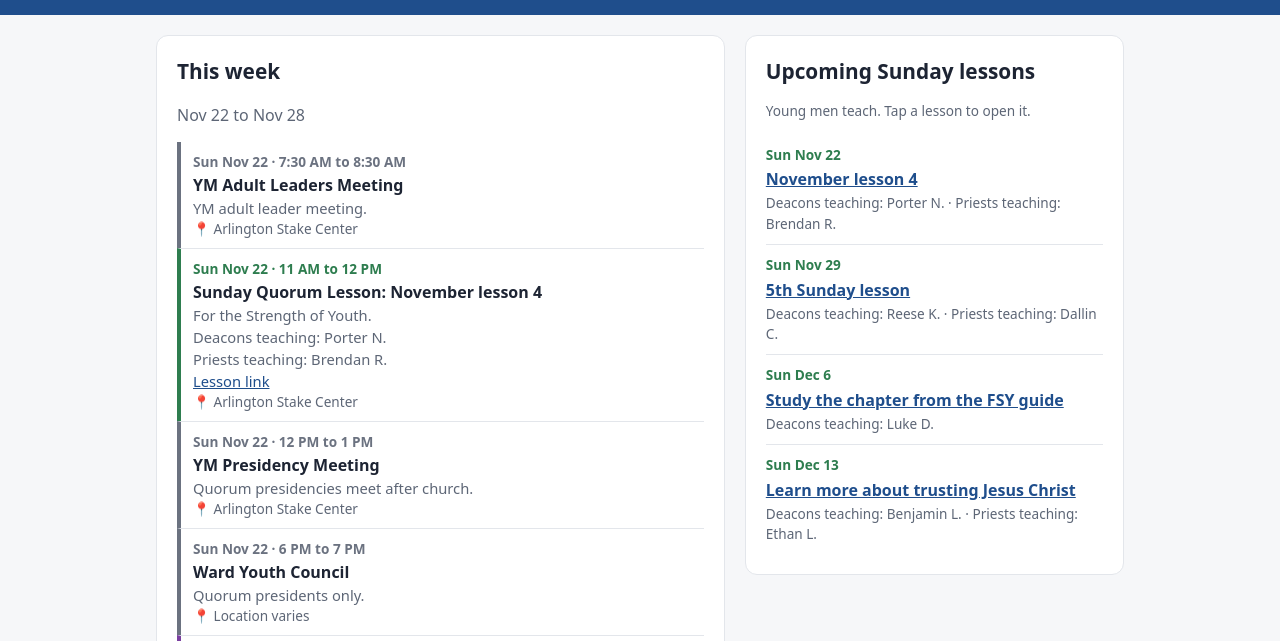
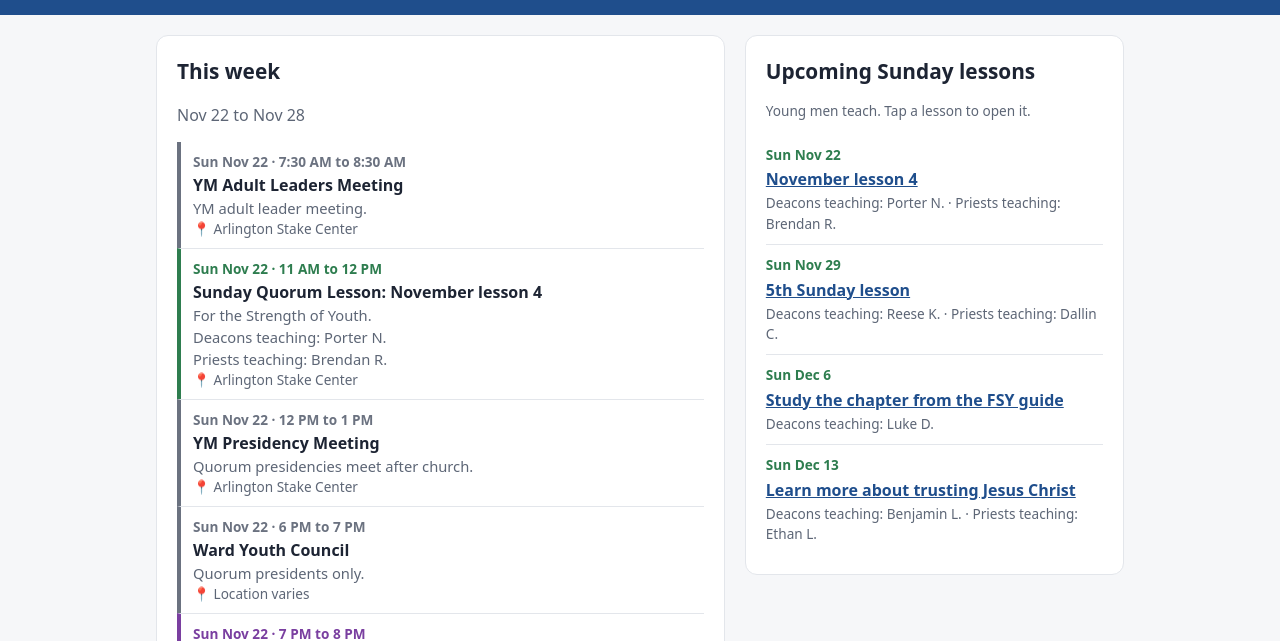
Before and after one commit to pogipatrick/ArlingtonYoungMen, a plain HTML site: page index.html in a window 1280 px wide. Shown: the part 150-791 px from the top of the page. Drawn offline with Linux system fonts and the light colour scheme.

Commit message:
Show lesson links only in the Upcoming Sunday lessons panel
Co-Authored-By: Claude Opus 5.5 <noreply@anthropic.com>
Claude-Session: https://claude.ai/code/session_0185ZEEc5EYat1Dcpr2xVCgJ

```diff
--- a/app.js
+++ b/app.js
@@ -24,7 +24,8 @@
     var d = parse(e.date);
     li.appendChild(el("div", "when", (showDate ? DAYS[d.getDay()] + " " + MONTHS[d.getMonth()].slice(0, 3) + " " + d.getDate() + " · " : "") + when(e)));
     li.appendChild(el("div", "what", e.title));
-    if (e.details) { var p = el("div", "details muted"); linkify(p, e.details); li.appendChild(p); }
+    var det = (e.details || "").split("\n").map(function (l) { return l.replace(/\s*Lesson: https?:\/\/\S+/, "").trim(); }).filter(Boolean).join("\n");
+    if (det) li.appendChild(el("div", "details muted", det));
     if (e.location) li.appendChild(el("div", "where muted small", "📍 " + e.location));
     return li;
   }
--- a/index.html
+++ b/index.html
@@ -64,6 +64,6 @@
 
 <footer class="wrap muted small">Arlington Ward Young Men · Times are Pacific.</footer>
 
-<script src="app.js?v=5"></script>
+<script src="app.js?v=6"></script>
 </body>
 </html>
```
